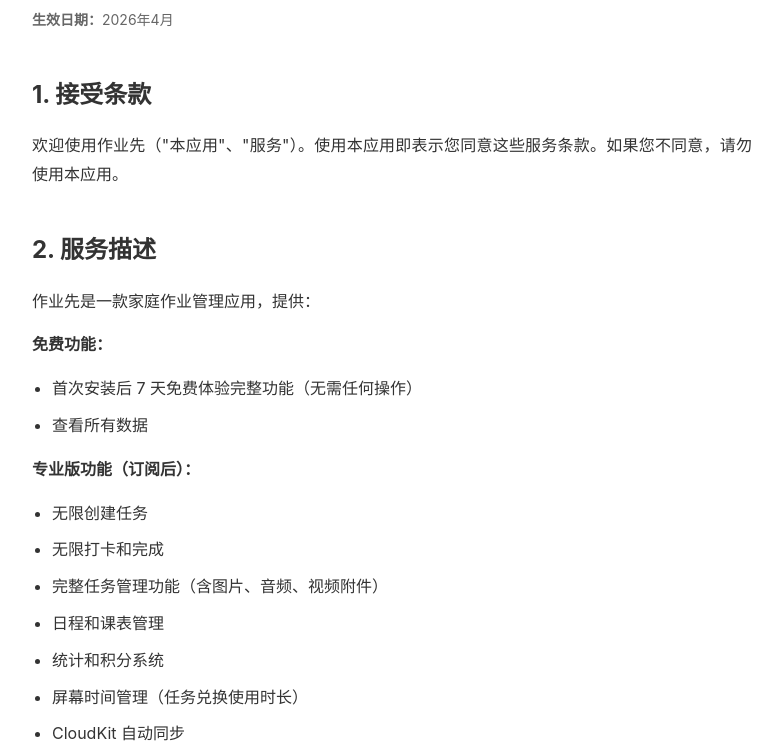
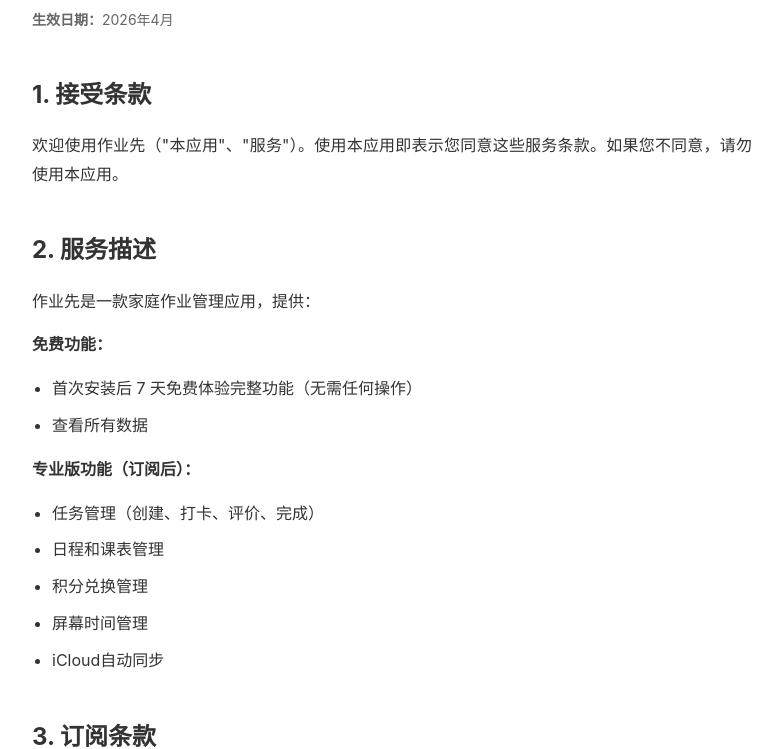
Before and after one commit to HomeworkFirst/Policies, a plain HTML site: page terms.html in a window 1280 px wide. Shown: the part 207-956 px from the top of the page, without its empty margins (248-1031 px from the left). Drawn offline with Linux system fonts and the light colour scheme.

Commit message:
优化专业版功能描述

```diff
--- a/terms.html
+++ b/terms.html
@@ -146,14 +146,11 @@
 
         <p><strong>专业版功能（订阅后）：</strong></p>
         <ul>
-            <li>无限创建任务</li>
-            <li>无限打卡和完成</li>
-            <li>完整任务管理功能（含图片、音频、视频附件）</li>
+            <li>任务管理（创建、打卡、评价、完成）</li>
             <li>日程和课表管理</li>
-            <li>统计和积分系统</li>
-            <li>屏幕时间管理（任务兑换使用时长）</li>
-            <li>CloudKit 自动同步</li>
-            <li>智能通知提醒</li>
+            <li>积分兑换管理</li>
+            <li>屏幕时间管理</li>
+            <li>iCloud自动同步</li>
         </ul>
 
         <h2>3. 订阅条款</h2>
```
